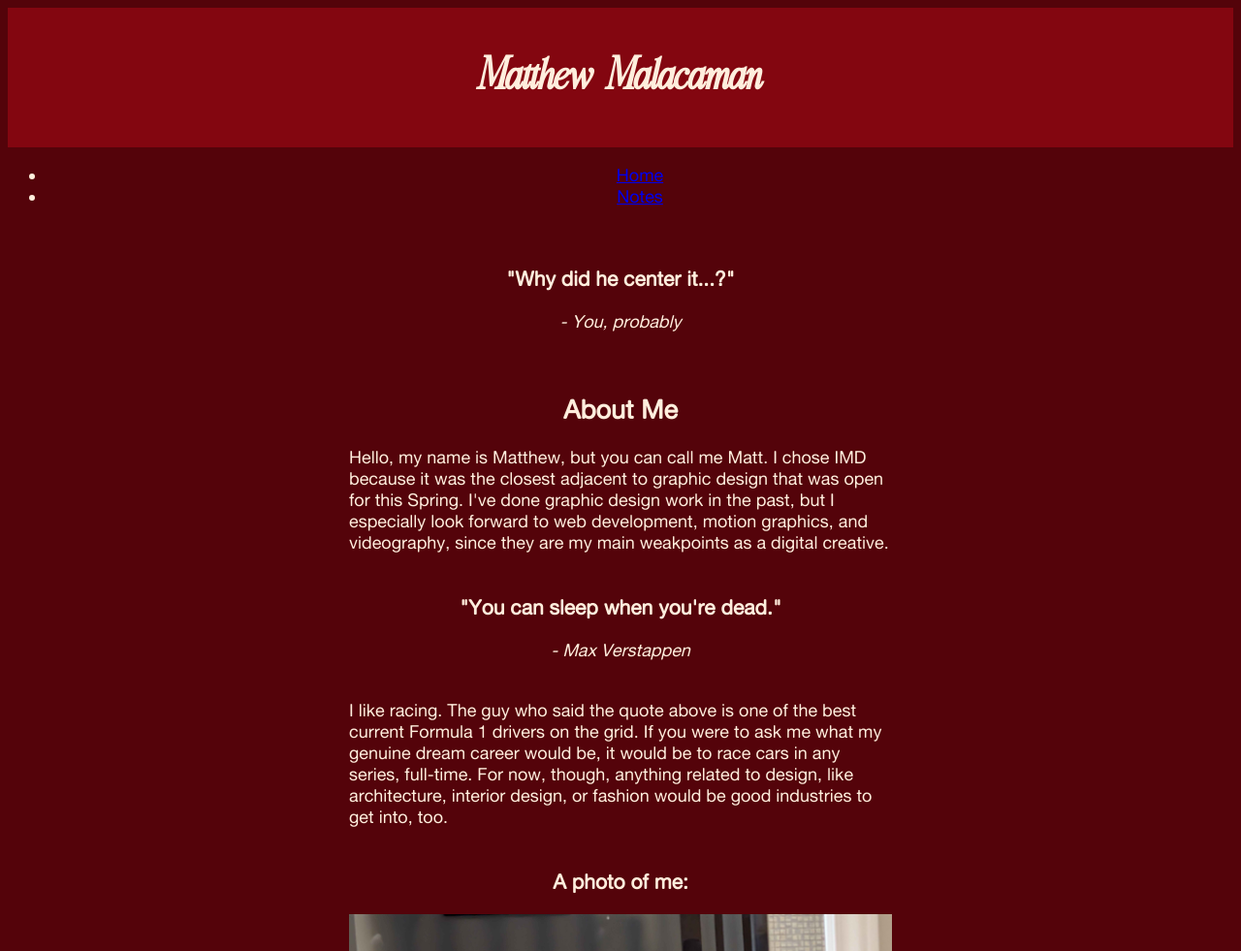
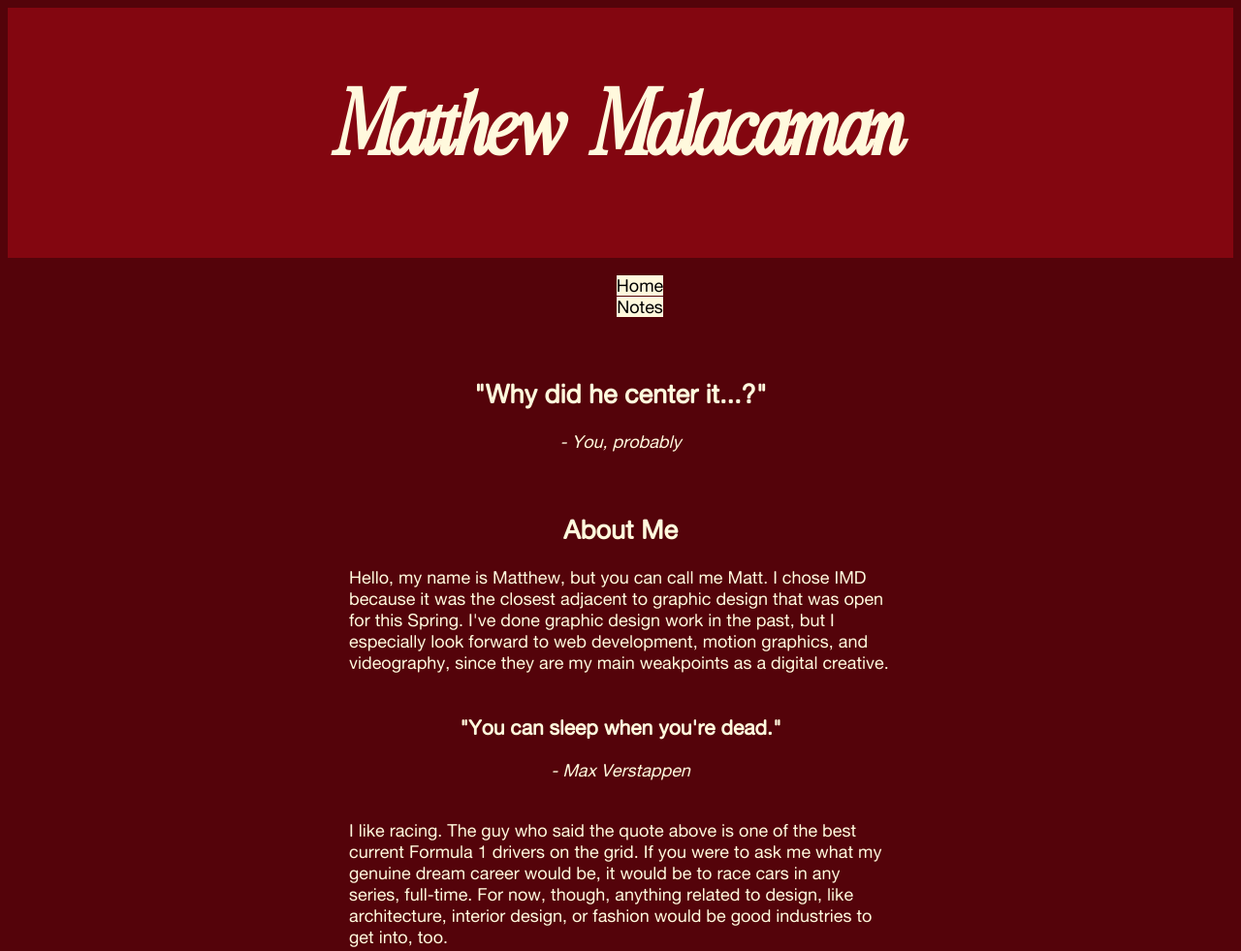
Before and after one commit to Inflique/web1-assign1, a plain HTML site: page index.html in a window 1280 px wide. Shown: the top 981 px of the page at 97% size. Drawn offline with Linux system fonts and the light colour scheme.

Commit message:
styling the html website changes except link border

```diff
--- a/index.html
+++ b/index.html
@@ -24,7 +24,8 @@
     <main>
         <!-- Yes, I chose to put the quote here using the blockquote -->
         <blockquote>
-            <h3>"Why did he center it...?"</h3>
+            <!--So HTML Validator can stop peeking over my shoulder-->
+            <h2>"Why did he center it...?"</h2>
             <cite>- You, probably</cite>
         </blockquote>
     <!-- I REALLY hate having everything too close to each other-->
@@ -58,7 +59,8 @@
             </p>
             <br>
             <h3>A photo of me:</h3>
-            <img src="images/me.jpg" alt="A picture of me">
+            <!--Classes and ID's might be peak-->
+            <img src="images/me.jpg" alt="A picture of me" id="my-image">
         </article>
         <br>
         <article>
--- a/styles/styles.css
+++ b/styles/styles.css
@@ -1,6 +1,6 @@
 body{
     background-color:#54030A;
-    color:#ffeedd;
+    color:#fff9dd;
     text-align: center;
     font-family:'AlteHaasGroteskRegular';
     font-size: 18px; /*biggen the text?*/
@@ -23,7 +23,7 @@ can stnad on their own*/
 /*06-16: I can finally isolate the site title*/
 .site-title{
     font-family: 'relationship of melodrame';
-    font-size: 48px;
+    font-size: 96px;
 }
 
 /*Added main selector to center the footer and it... worked? if it's not broke
@@ -34,9 +34,35 @@ main p{
     margin:auto; /*no clue what this does EXACTLY, but it centered the text*/
 }
 
-/*keep it nice n tidy*/
-img{
+/*keep it nice n tidy. also using the id selector to keep things minimal*/
+#my-image{
     width: 560px;
+    box-shadow: 0 0 1px 2px black; /*cool 2000s-esque shadow*/
+}
+
+main ul{
+    list-style-type: square; /*i honestly had to look this up but now i know*/
+}
+
+nav ul{
+    list-style-type: none; /*guessed completely blind for this one and it
+    worked*/
+}
+
+a{
+    background-color: #fff9dd;
+    text-decoration: none;
+    color: #000000;
+    border-color: #f9a552;
+}
+
+a:hover{
+    font-weight: bold; /*I can already see a timeline where I play with this
+    feature*/
+}
+
+a:active{
+    color: #f9a552;
 }
 
 dd{
```
